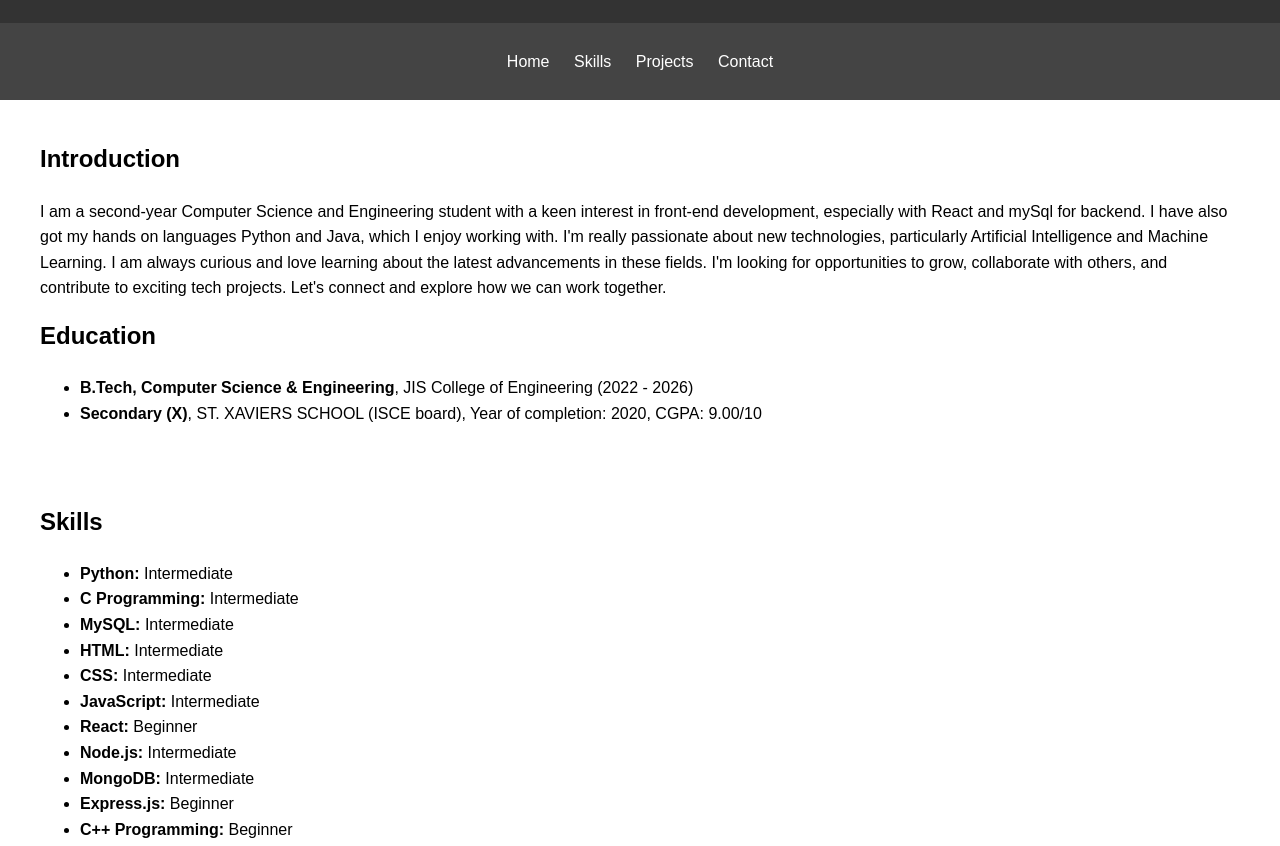
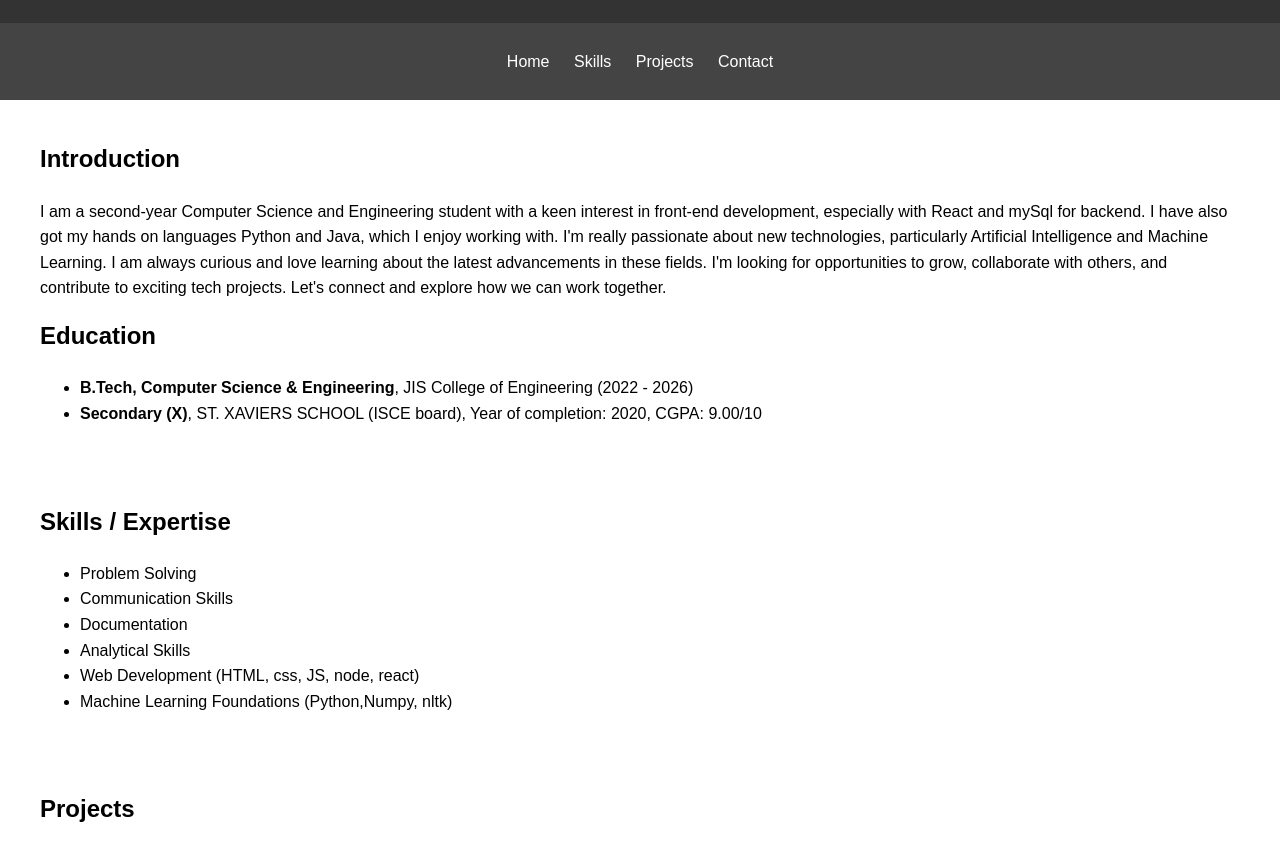
Before and after one commit to parthibsid5/open, a plain HTML site: page index.html in a window 1280 px wide. Shown: the part 106-952 px from the top of the page. Drawn offline with Linux system fonts and the light colour scheme.

Commit message:
slight modifications

```diff
--- a/index.html
+++ b/index.html
@@ -1,5 +1,6 @@
 <!DOCTYPE html>
 <html lang="en">
+
 <head>
     <meta charset="UTF-8">
     <meta name="viewport" content="width=device-width, initial-scale=1.0">
@@ -7,6 +8,7 @@
     <link rel="icon" type="image/x-icon" href="icons/favicon.ico">
     <link rel="stylesheet" href="styles.css">
 </head>
+
 <body>
     <header>
         <h1>Parthib Sarkar</h1>
@@ -19,35 +21,36 @@
             <li><a href="#skills">Skills</a></li>
             <li><a href="#projects">Projects</a></li>
             <li><a href="#contact">Contact</a></li>
+            <!-- <li></li> -->
         </ul>
     </nav>
 
     <section id="home">
         <h2>Introduction</h2>
-        <p>I am a second-year Computer Science and Engineering student with a keen interest in front-end development, especially with React and mySql for backend. ⁤I have also got my hands on languages Python and Java, which I enjoy working with. I'm really passionate about new technologies, particularly Artificial Intelligence and Machine Learning. ⁤I am always curious and love learning about the latest advancements in these fields. I'm looking for opportunities to grow, collaborate with others, and contribute to exciting tech projects. Let's connect and explore how we can work together.</p>
+        <p>I am a second-year Computer Science and Engineering student with a keen interest in front-end development,
+            especially with React and mySql for backend. ⁤I have also got my hands on languages Python and Java, which I
+            enjoy working with. I'm really passionate about new technologies, particularly Artificial Intelligence and
+            Machine Learning. ⁤I am always curious and love learning about the latest advancements in these fields. I'm
+            looking for opportunities to grow, collaborate with others, and contribute to exciting tech projects. Let's
+            connect and explore how we can work together.</p>
 
         <h2>Education</h2>
         <ul>
             <li><strong>B.Tech, Computer Science & Engineering</strong>, JIS College of Engineering (2022 - 2026)</li>
-            <li><strong>Secondary (X)</strong>, ST. XAVIERS SCHOOL (ISCE board), Year of completion: 2020, CGPA: 9.00/10</li>
+            <li><strong>Secondary (X)</strong>, ST. XAVIERS SCHOOL (ISCE board), Year of completion: 2020, CGPA: 9.00/10
+            </li>
         </ul>
     </section>
 
     <section id="skills">
-        <h2>Skills</h2>
+        <h2>Skills / Expertise</h2>
         <ul>
-            <li><strong>Python:</strong> Intermediate</li>
-            <li><strong>C Programming:</strong> Intermediate</li>
-            <li><strong>MySQL:</strong> Intermediate</li>
-            <li><strong>HTML:</strong> Intermediate</li>
-            <li><strong>CSS:</strong> Intermediate</li>
-            <li><strong>JavaScript:</strong> Intermediate</li>
-            <li><strong>React:</strong> Beginner</li>
-            <li><strong>Node.js:</strong> Intermediate</li>
-            <li><strong>MongoDB:</strong> Intermediate</li>
-            <li><strong>Express.js:</strong> Beginner</li>
-            <li><strong>C++ Programming:</strong> Beginner</li>
-            <li><strong>ReactJS:</strong> Intermediate</li>
+            <li>Problem Solving</li>
+            <li>Communication Skills</li>
+            <li>Documentation</li>
+            <li>Analytical Skills</li>
+            <li>Web Development (HTML, css, JS, node, react)</li>
+            <li>Machine Learning Foundations (Python,Numpy, nltk)</li>
         </ul>
     </section>
 
@@ -58,16 +61,18 @@
             <li><a href="https://parthibsid6.pythonanywhere.com" target="_blank">Upload/Download website</a></li>
         </ul>
     </section>
-<div>    <section id="contact">
+    <div>
+        <section id="contact">
             <h2>Contact Information</h2>
             <div class="icons">
-        <a href="https://mail.google.com/mail/?view=cm&fs=1&to=parthibsid5@gmail.com" target="_blank"><img src="icons/gmail.svg" alt="gmail_icon" width="29px"></a>
+                <a href="https://mail.google.com/mail/?view=cm&fs=1&to=parthibsid5@gmail.com" target="_blank"><img
+                        src="icons/gmail.svg" alt="gmail_icon" width="29px"></a>
                 <a href="https://www.linkedin.com/in/sarkar2112003/" target="_blank"><img src="icons/Linkedin.svg"
                         alt="linkedin_icon" width="26px"></a>
-        <a href="https://github.com/parthibsid5"><img src="icons/github.svg"
-        alt="github_icon" width="28px"></a>
+                <a href="https://github.com/parthibsid5"><img src="icons/github.svg" alt="github_icon" width="28px"></a>
             </div>
         </section>
 
 </body>
+
 </html>
```
Lines whose indentation alone changed are shown as unchanged.
